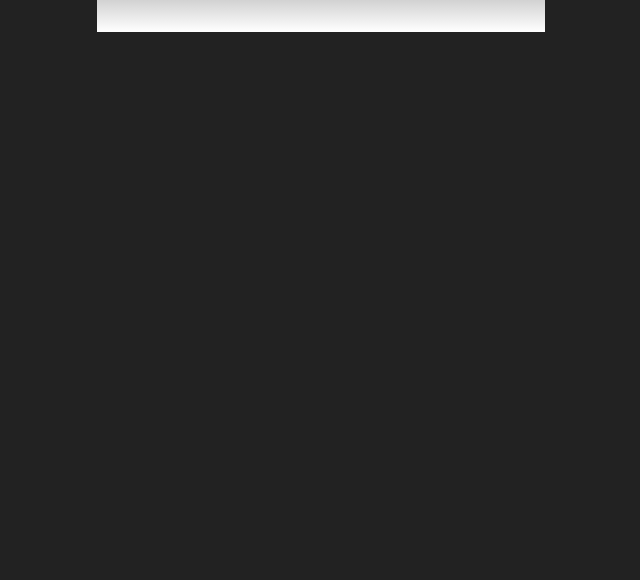
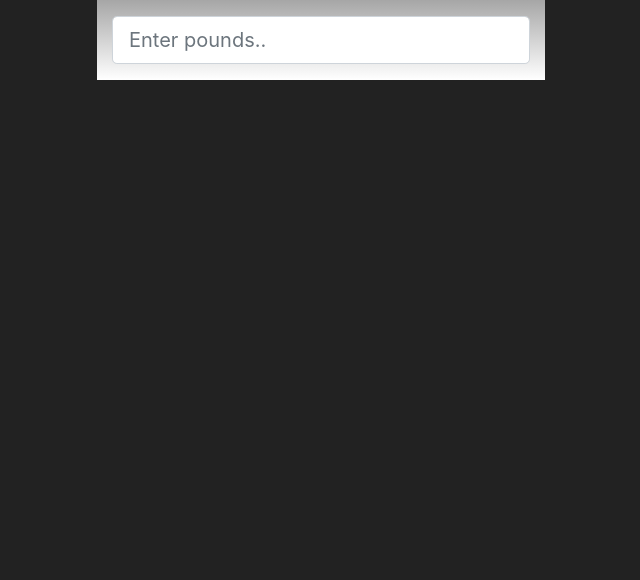
Before and after one commit to Srijenanithish/Weight_converter, a plain HTML site: page index.html in a window 1280 px wide. Shown: the part 220-800 px from the top of the page, without its empty margins (287-927 px from the left). Drawn offline with nearby package versions, Linux system fonts and the light colour scheme.

Commit message:
updated index
updated index

```diff
--- a/index.html
+++ b/index.html
@@ -21,6 +21,7 @@
 	<div class="row" >
 	<div class="col-md-6" style="background-image: linear-gradient(black,white);">
 			<h1 class="display-4 text-center">Weight Converter</h1><br>
+		<input id="lbsInput" type="number" class="form-control form-control-lg" placeholder="Enter pounds..">
 			<form>
 				<div class="form-group">
 <script>
```
